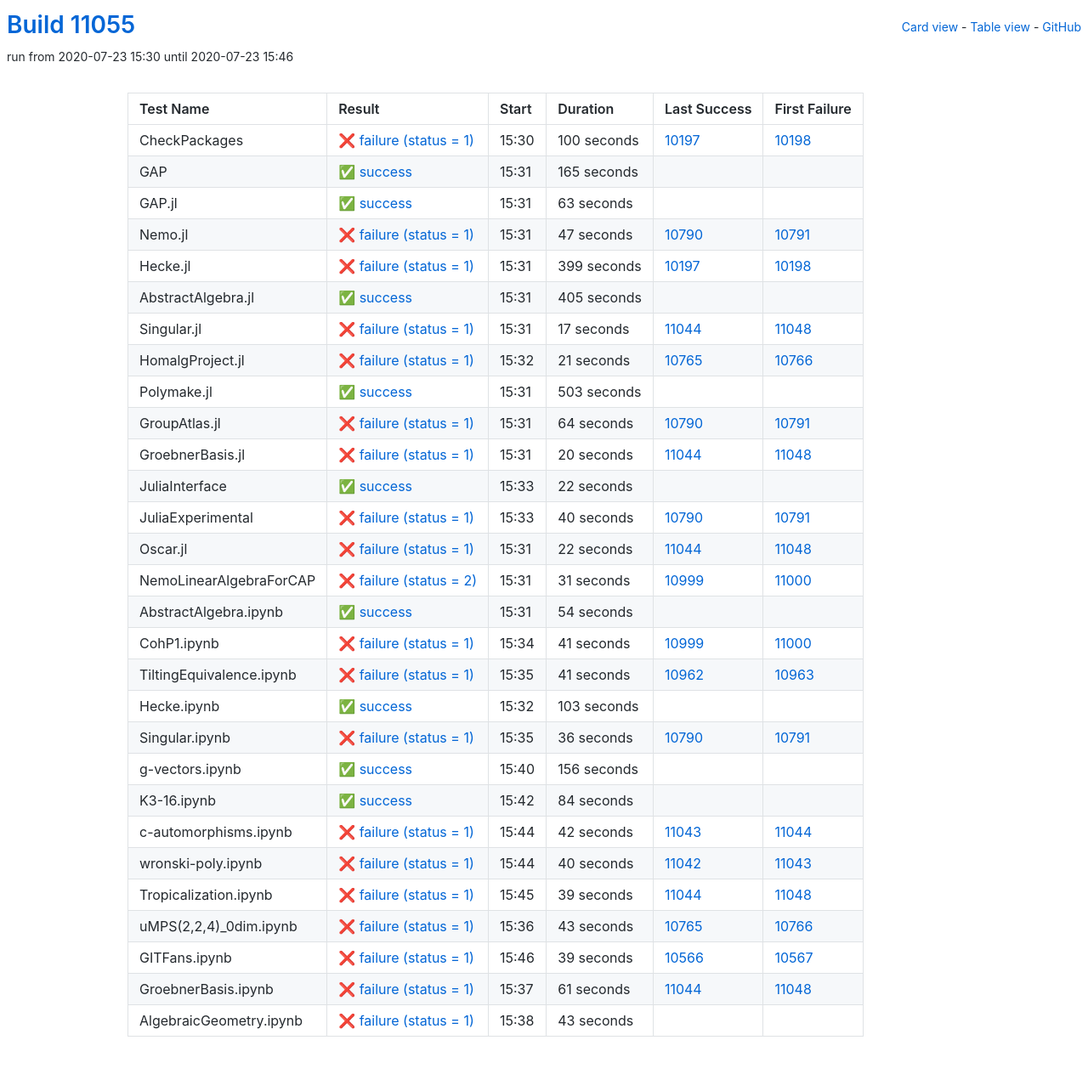
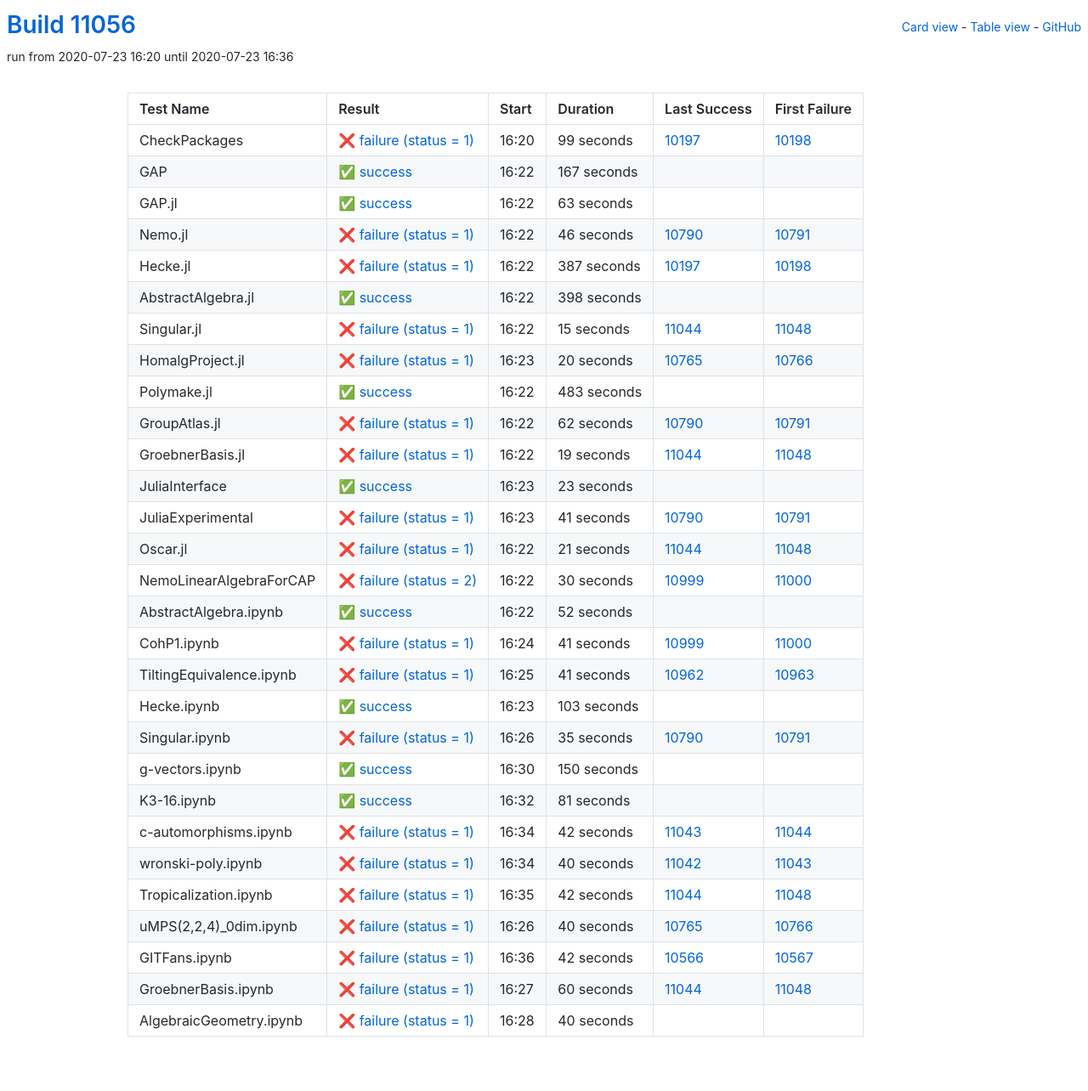
Before and after one commit to oscar-system/oscar-ci-status, a Jekyll site: the page built from table.html, in a window 1280 px wide. Shown: the whole page at 85% size. Built offline with Jekyll 4.4.1, drawn with Linux system fonts in a browser that asks for light colours.

Commit message:
Build #11056

```diff
--- a/_data/ci.yml
+++ b/_data/ci.yml
@@ -1,6 +1,6 @@
 ---
-build: 11055
-build_url: https://oscarci.mathematik.uni-kl.de/job/oscar/11055/
+build: 11056
+build_url: https://oscarci.mathematik.uni-kl.de/job/oscar/11056/
 job: oscar
 organization: oscar-system
 repo: oscar-ci-status
@@ -8,32 +8,32 @@
 tests:
 - name: CheckPackages
   id: checkpackages
-  log: https://oscarci.mathematik.uni-kl.de/job/oscar/11055/artifact/logs/build-11055/CheckPackages.log
-  start: 2020-07-23 15:30
+  log: https://oscarci.mathematik.uni-kl.de/job/oscar/11056/artifact/logs/build-11056/CheckPackages.log
+  start: 2020-07-23 16:20
   success: false
   exitcode: 1
   status: failure
-  duration: 100
+  duration: 99
   last_success: 10197
   last_success_url: https://oscarci.mathematik.uni-kl.de/job/oscar/10197/
   first_failure: 10198
   first_failure_url: https://oscarci.mathematik.uni-kl.de/job/oscar/10198/
 - name: GAP
   id: gap
-  log: https://oscarci.mathematik.uni-kl.de/job/oscar/11055/artifact/logs/build-11055/GAP.log
-  start: 2020-07-23 15:31
+  log: https://oscarci.mathematik.uni-kl.de/job/oscar/11056/artifact/logs/build-11056/GAP.log
+  start: 2020-07-23 16:22
   success: true
   exitcode: 0
   status: success
-  duration: 165
+  duration: 167
   last_success: false
   last_success_url:
   first_failure: false
   first_failure_url:
 - name: GAP.jl
   id: gap-jl
-  log: https://oscarci.mathematik.uni-kl.de/job/oscar/11055/artifact/logs/build-11055/GAP.jl.log
-  start: 2020-07-23 15:31
+  log: https://oscarci.mathematik.uni-kl.de/job/oscar/11056/artifact/logs/build-11056/GAP.jl.log
+  start: 2020-07-23 16:22
   success: true
   exitcode: 0
   status: success
@@ -44,164 +44,164 @@
   first_failure_url:
 - name: Nemo.jl
   id: nemo-jl
-  log: https://oscarci.mathematik.uni-kl.de/job/oscar/11055/artifact/logs/build-11055/Nemo.jl.log
-  start: 2020-07-23 15:31
+  log: https://oscarci.mathematik.uni-kl.de/job/oscar/11056/artifact/logs/build-11056/Nemo.jl.log
+  start: 2020-07-23 16:22
   success: false
   exitcode: 1
   status: failure
-  duration: 47
+  duration: 46
   last_success: 10790
   last_success_url: https://oscarci.mathematik.uni-kl.de/job/oscar/10790/
   first_failure: 10791
   first_failure_url: https://oscarci.mathematik.uni-kl.de/job/oscar/10791/
 - name: Hecke.jl
   id: hecke-jl
-  log: https://oscarci.mathematik.uni-kl.de/job/oscar/11055/artifact/logs/build-11055/Hecke.jl.log
-  start: 2020-07-23 15:31
+  log: https://oscarci.mathematik.uni-kl.de/job/oscar/11056/artifact/logs/build-11056/Hecke.jl.log
+  start: 2020-07-23 16:22
   success: false
   exitcode: 1
   status: failure
-  duration: 399
+  duration: 387
   last_success: 10197
   last_success_url: https://oscarci.mathematik.uni-kl.de/job/oscar/10197/
   first_failure: 10198
   first_failure_url: https://oscarci.mathematik.uni-kl.de/job/oscar/10198/
 - name: AbstractAlgebra.jl
   id: abstractalgebra-jl
-  log: https://oscarci.mathematik.uni-kl.de/job/oscar/11055/artifact/logs/build-11055/AbstractAlgebra.jl.log
-  start: 2020-07-23 15:31
+  log: https://oscarci.mathematik.uni-kl.de/job/oscar/11056/artifact/logs/build-11056/AbstractAlgebra.jl.log
+  start: 2020-07-23 16:22
   success: true
   exitcode: 0
   status: success
-  duration: 405
+  duration: 398
   last_success: false
   last_success_url:
   first_failure: false
   first_failure_url:
 - name: Singular.jl
   id: singular-jl
-  log: https://oscarci.mathematik.uni-kl.de/job/oscar/11055/artifact/logs/build-11055/Singular.jl.log
-  start: 2020-07-23 15:31
+  log: https://oscarci.mathematik.uni-kl.de/job/oscar/11056/artifact/logs/build-11056/Singular.jl.log
+  start: 2020-07-23 16:22
   success: false
   exitcode: 1
   status: failure
-  duration: 17
+  duration: 15
   last_success: 11044
   last_success_url: https://oscarci.mathematik.uni-kl.de/job/oscar/11044/
   first_failure: 11048
   first_failure_url: https://oscarci.mathematik.uni-kl.de/job/oscar/11048/
 - name: HomalgProject.jl
   id: homalgproject-jl
-  log: https://oscarci.mathematik.uni-kl.de/job/oscar/11055/artifact/logs/build-11055/HomalgProject.jl.log
-  start: 2020-07-23 15:32
+  log: https://oscarci.mathematik.uni-kl.de/job/oscar/11056/artifact/logs/build-11056/HomalgProject.jl.log
+  start: 2020-07-23 16:23
   success: false
   exitcode: 1
   status: failure
-  duration: 21
+  duration: 20
   last_success: 10765
   last_success_url: https://oscarci.mathematik.uni-kl.de/job/oscar/10765/
   first_failure: 10766
   first_failure_url: https://oscarci.mathematik.uni-kl.de/job/oscar/10766/
 - name: Polymake.jl
   id: polymake-jl
-  log: https://oscarci.mathematik.uni-kl.de/job/oscar/11055/artifact/logs/build-11055/Polymake.jl.log
-  start: 2020-07-23 15:31
+  log: https://oscarci.mathematik.uni-kl.de/job/oscar/11056/artifact/logs/build-11056/Polymake.jl.log
+  start: 2020-07-23 16:22
   success: true
   exitcode: 0
   status: success
-  duration: 503
+  duration: 483
   last_success: false
   last_success_url:
   first_failure: false
   first_failure_url:
 - name: GroupAtlas.jl
   id: groupatlas-jl
-  log: https://oscarci.mathematik.uni-kl.de/job/oscar/11055/artifact/logs/build-11055/GroupAtlas.jl.log
-  start: 2020-07-23 15:31
+  log: https://oscarci.mathematik.uni-kl.de/job/oscar/11056/artifact/logs/build-11056/GroupAtlas.jl.log
+  start: 2020-07-23 16:22
   success: false
   exitcode: 1
   status: failure
-  duration: 64
+  duration: 62
   last_success: 10790
   last_success_url: https://oscarci.mathematik.uni-kl.de/job/oscar/10790/
   first_failure: 10791
   first_failure_url: https://oscarci.mathematik.uni-kl.de/job/oscar/10791/
 - name: GroebnerBasis.jl
   id: groebnerbasis-jl
-  log: https://oscarci.mathematik.uni-kl.de/job/oscar/11055/artifact/logs/build-11055/GroebnerBasis.jl.log
-  start: 2020-07-23 15:31
+  log: https://oscarci.mathematik.uni-kl.de/job/oscar/11056/artifact/logs/build-11056/GroebnerBasis.jl.log
+  start: 2020-07-23 16:22
   success: false
   exitcode: 1
   status: failure
-  duration: 20
+  duration: 19
   last_success: 11044
   last_success_url: https://oscarci.mathematik.uni-kl.de/job/oscar/11044/
   first_failure: 11048
   first_failure_url: https://oscarci.mathematik.uni-kl.de/job/oscar/11048/
 - name: JuliaInterface
   id: juliainterface
-  log: https://oscarci.mathematik.uni-kl.de/job/oscar/11055/artifact/logs/build-11055/JuliaInterface.log
-  start: 2020-07-23 15:33
+  log: https://oscarci.mathematik.uni-kl.de/job/oscar/11056/artifact/logs/build-11056/JuliaInterface.log
+  start: 2020-07-23 16:23
   success: true
   exitcode: 0
   status: success
-  duration: 22
+  duration: 23
   last_success: false
   last_success_url:
   first_failure: false
   first_failure_url:
 - name: JuliaExperimental
   id: juliaexperimental
-  log: https://oscarci.mathematik.uni-kl.de/job/oscar/11055/artifact/logs/build-11055/JuliaExperimental.log
-  start: 2020-07-23 15:33
+  log: https://oscarci.mathematik.uni-kl.de/job/oscar/11056/artifact/logs/build-11056/JuliaExperimental.log
+  start: 2020-07-23 16:23
   success: false
   exitcode: 1
   status: failure
-  duration: 40
+  duration: 41
   last_success: 10790
   last_success_url: https://oscarci.mathematik.uni-kl.de/job/oscar/10790/
   first_failure: 10791
   first_failure_url: https://oscarci.mathematik.uni-kl.de/job/oscar/10791/
 - name: Oscar.jl
   id: oscar-jl
-  log: https://oscarci.mathematik.uni-kl.de/job/oscar/11055/artifact/logs/build-11055/Oscar.jl.log
-  start: 2020-07-23 15:31
+  log: https://oscarci.mathematik.uni-kl.de/job/oscar/11056/artifact/logs/build-11056/Oscar.jl.log
+  start: 2020-07-23 16:22
   success: false
   exitcode: 1
   status: failure
-  duration: 22
+  duration: 21
   last_success: 11044
   last_success_url: https://oscarci.mathematik.uni-kl.de/job/oscar/11044/
   first_failure: 11048
   first_failure_url: https://oscarci.mathematik.uni-kl.de/job/oscar/11048/
 - name: NemoLinearAlgebraForCAP
   id: nemolinearalgebraforcap
-  log: https://oscarci.mathematik.uni-kl.de/job/oscar/11055/artifact/logs/build-11055/NemoLinearAlgebraForCAP.log
-  start: 2020-07-23 15:31
+  log: https://oscarci.mathematik.uni-kl.de/job/oscar/11056/artifact/logs/build-11056/NemoLinearAlgebraForCAP.log
+  start: 2020-07-23 16:22
   success: false
   exitcode: 2
   status: failure
-  duration: 31
+  duration: 30
   last_success: 10999
   last_success_url: https://oscarci.mathematik.uni-kl.de/job/oscar/10999/
   first_failure: 11000
   first_failure_url: https://oscarci.mathematik.uni-kl.de/job/oscar/11000/
 - name: AbstractAlgebra.ipynb
   id: abstractalgebra-ipynb
-  log: https://oscarci.mathematik.uni-kl.de/job/oscar/11055/artifact/logs/build-11055/AbstractAlgebra.ipynb.log
-  start: 2020-07-23 15:31
+  log: https://oscarci.mathematik.uni-kl.de/job/oscar/11056/artifact/logs/build-11056/AbstractAlgebra.ipynb.log
+  start: 2020-07-23 16:22
   success: true
   exitcode: 0
   status: success
-  duration: 54
+  duration: 52
   last_success: false
   last_success_url:
   first_failure: false
   first_failure_url:
 - name: CohP1.ipynb
   id: cohp1-ipynb
-  log: https://oscarci.mathematik.uni-kl.de/job/oscar/11055/artifact/logs/build-11055/CohP1.ipynb.log
-  start: 2020-07-23 15:34
+  log: https://oscarci.mathematik.uni-kl.de/job/oscar/11056/artifact/logs/build-11056/CohP1.ipynb.log
+  start: 2020-07-23 16:24
   success: false
   exitcode: 1
   status: failure
@@ -212,8 +212,8 @@
   first_failure_url: https://oscarci.mathematik.uni-kl.de/job/oscar/11000/
 - name: TiltingEquivalence.ipynb
   id: tiltingequivalence-ipynb
-  log: https://oscarci.mathematik.uni-kl.de/job/oscar/11055/artifact/logs/build-11055/TiltingEquivalence.ipynb.log
-  start: 2020-07-23 15:35
+  log: https://oscarci.mathematik.uni-kl.de/job/oscar/11056/artifact/logs/build-11056/TiltingEquivalence.ipynb.log
+  start: 2020-07-23 16:25
   success: false
   exitcode: 1
   status: failure
@@ -224,8 +224,8 @@
   first_failure_url: https://oscarci.mathematik.uni-kl.de/job/oscar/10963/
 - name: Hecke.ipynb
   id: hecke-ipynb
-  log: https://oscarci.mathematik.uni-kl.de/job/oscar/11055/artifact/logs/build-11055/Hecke.ipynb.log
-  start: 2020-07-23 15:32
+  log: https://oscarci.mathematik.uni-kl.de/job/oscar/11056/artifact/logs/build-11056/Hecke.ipynb.log
+  start: 2020-07-23 16:23
   success: true
   exitcode: 0
   status: success
@@ -236,44 +236,44 @@
   first_failure_url:
 - name: Singular.ipynb
   id: singular-ipynb
-  log: https://oscarci.mathematik.uni-kl.de/job/oscar/11055/artifact/logs/build-11055/Singular.ipynb.log
-  start: 2020-07-23 15:35
+  log: https://oscarci.mathematik.uni-kl.de/job/oscar/11056/artifact/logs/build-11056/Singular.ipynb.log
+  start: 2020-07-23 16:26
   success: false
   exitcode: 1
   status: failure
-  duration: 36
+  duration: 35
   last_success: 10790
   last_success_url: https://oscarci.mathematik.uni-kl.de/job/oscar/10790/
   first_failure: 10791
   first_failure_url: https://oscarci.mathematik.uni-kl.de/job/oscar/10791/
 - name: g-vectors.ipynb
   id: g-vectors-ipynb
-  log: https://oscarci.mathematik.uni-kl.de/job/oscar/11055/artifact/logs/build-11055/g-vectors.ipynb.log
-  start: 2020-07-23 15:40
+  log: https://oscarci.mathematik.uni-kl.de/job/oscar/11056/artifact/logs/build-11056/g-vectors.ipynb.log
+  start: 2020-07-23 16:30
   success: true
   exitcode: 0
   status: success
-  duration: 156
+  duration: 150
   last_success: false
   last_success_url:
   first_failure: false
   first_failure_url:
 - name: K3-16.ipynb
   id: k3-16-ipynb
-  log: https://oscarci.mathematik.uni-kl.de/job/oscar/11055/artifact/logs/build-11055/K3-16.ipynb.log
-  start: 2020-07-23 15:42
+  log: https://oscarci.mathematik.uni-kl.de/job/oscar/11056/artifact/logs/build-11056/K3-16.ipynb.log
+  start: 2020-07-23 16:32
   success: true
   exitcode: 0
   status: success
-  duration: 84
+  duration: 81
   last_success: false
   last_success_url:
   first_failure: false
   first_failure_url:
 - name: c-automorphisms.ipynb
   id: c-automorphisms-ipynb
-  log: https://oscarci.mathematik.uni-kl.de/job/oscar/11055/artifact/logs/build-11055/c-automorphisms.ipynb.log
-  start: 2020-07-23 15:44
+  log: https://oscarci.mathematik.uni-kl.de/job/oscar/11056/artifact/logs/build-11056/c-automorphisms.ipynb.log
+  start: 2020-07-23 16:34
   success: false
   exitcode: 1
   status: failure
@@ -284,8 +284,8 @@
   first_failure_url: https://oscarci.mathematik.uni-kl.de/job/oscar/11044/
 - name: wronski-poly.ipynb
   id: wronski-poly-ipynb
-  log: https://oscarci.mathematik.uni-kl.de/job/oscar/11055/artifact/logs/build-11055/wronski-poly.ipynb.log
-  start: 2020-07-23 15:44
+  log: https://oscarci.mathematik.uni-kl.de/job/oscar/11056/artifact/logs/build-11056/wronski-poly.ipynb.log
+  start: 2020-07-23 16:34
   success: false
   exitcode: 1
   status: failure
@@ -296,60 +296,60 @@
   first_failure_url: https://oscarci.mathematik.uni-kl.de/job/oscar/11043/
 - name: Tropicalization.ipynb
   id: tropicalization-ipynb
-  log: https://oscarci.mathematik.uni-kl.de/job/oscar/11055/artifact/logs/build-11055/Tropicalization.ipynb.log
-  start: 2020-07-23 15:45
+  log: https://oscarci.mathematik.uni-kl.de/job/oscar/11056/artifact/logs/build-11056/Tropicalization.ipynb.log
+  start: 2020-07-23 16:35
   success: false
   exitcode: 1
   status: failure
-  duration: 39
+  duration: 42
   last_success: 11044
   last_success_url: https://oscarci.mathematik.uni-kl.de/job/oscar/11044/
   first_failure: 11048
   first_failure_url: https://oscarci.mathematik.uni-kl.de/job/oscar/11048/
 - name: uMPS(2,2,4)_0dim.ipynb
   id: umps-2-2-4-0dim-ipynb
-  log: https://oscarci.mathematik.uni-kl.de/job/oscar/11055/artifact/logs/build-11055/uMPS-2-2-4-_0dim.ipynb.log
-  start: 2020-07-23 15:36
+  log: https://oscarci.mathematik.uni-kl.de/job/oscar/11056/artifact/logs/build-11056/uMPS-2-2-4-_0dim.ipynb.log
+  start: 2020-07-23 16:26
   success: false
   exitcode: 1
   status: failure
-  duration: 43
+  duration: 40
   last_success: 10765
   last_success_url: https://oscarci.mathematik.uni-kl.de/job/oscar/10765/
   first_failure: 10766
   first_failure_url: https://oscarci.mathematik.uni-kl.de/job/oscar/10766/
 - name: GITFans.ipynb
   id: gitfans-ipynb
-  log: https://oscarci.mathematik.uni-kl.de/job/oscar/11055/artifact/logs/build-11055/GITFans.ipynb.log
-  start: 2020-07-23 15:46
+  log: https://oscarci.mathematik.uni-kl.de/job/oscar/11056/artifact/logs/build-11056/GITFans.ipynb.log
+  start: 2020-07-23 16:36
   success: false
   exitcode: 1
   status: failure
-  duration: 39
+  duration: 42
   last_success: 10566
   last_success_url: https://oscarci.mathematik.uni-kl.de/job/oscar/10566/
   first_failure: 10567
   first_failure_url: https://oscarci.mathematik.uni-kl.de/job/oscar/10567/
 - name: GroebnerBasis.ipynb
   id: groebnerbasis-ipynb
-  log: https://oscarci.mathematik.uni-kl.de/job/oscar/11055/artifact/logs/build-11055/GroebnerBasis.ipynb.log
-  start: 2020-07-23 15:37
+  log: https://oscarci.mathematik.uni-kl.de/job/oscar/11056/artifact/logs/build-11056/GroebnerBasis.ipynb.log
+  start: 2020-07-23 16:27
   success: false
   exitcode: 1
   status: failure
-  duration: 61
+  duration: 60
   last_success: 11044
   last_success_url: https://oscarci.mathematik.uni-kl.de/job/oscar/11044/
   first_failure: 11048
   first_failure_url: https://oscarci.mathematik.uni-kl.de/job/oscar/11048/
 - name: AlgebraicGeometry.ipynb
   id: algebraicgeometry-ipynb
-  log: https://oscarci.mathematik.uni-kl.de/job/oscar/11055/artifact/logs/build-11055/AlgebraicGeometry.ipynb.log
-  start: 2020-07-23 15:38
+  log: https://oscarci.mathematik.uni-kl.de/job/oscar/11056/artifact/logs/build-11056/AlgebraicGeometry.ipynb.log
+  start: 2020-07-23 16:28
   success: false
   exitcode: 1
   status: failure
-  duration: 43
+  duration: 40
   last_success: false
   last_success_url:
   first_failure: false
```
Also changed, not shown: README.md.
